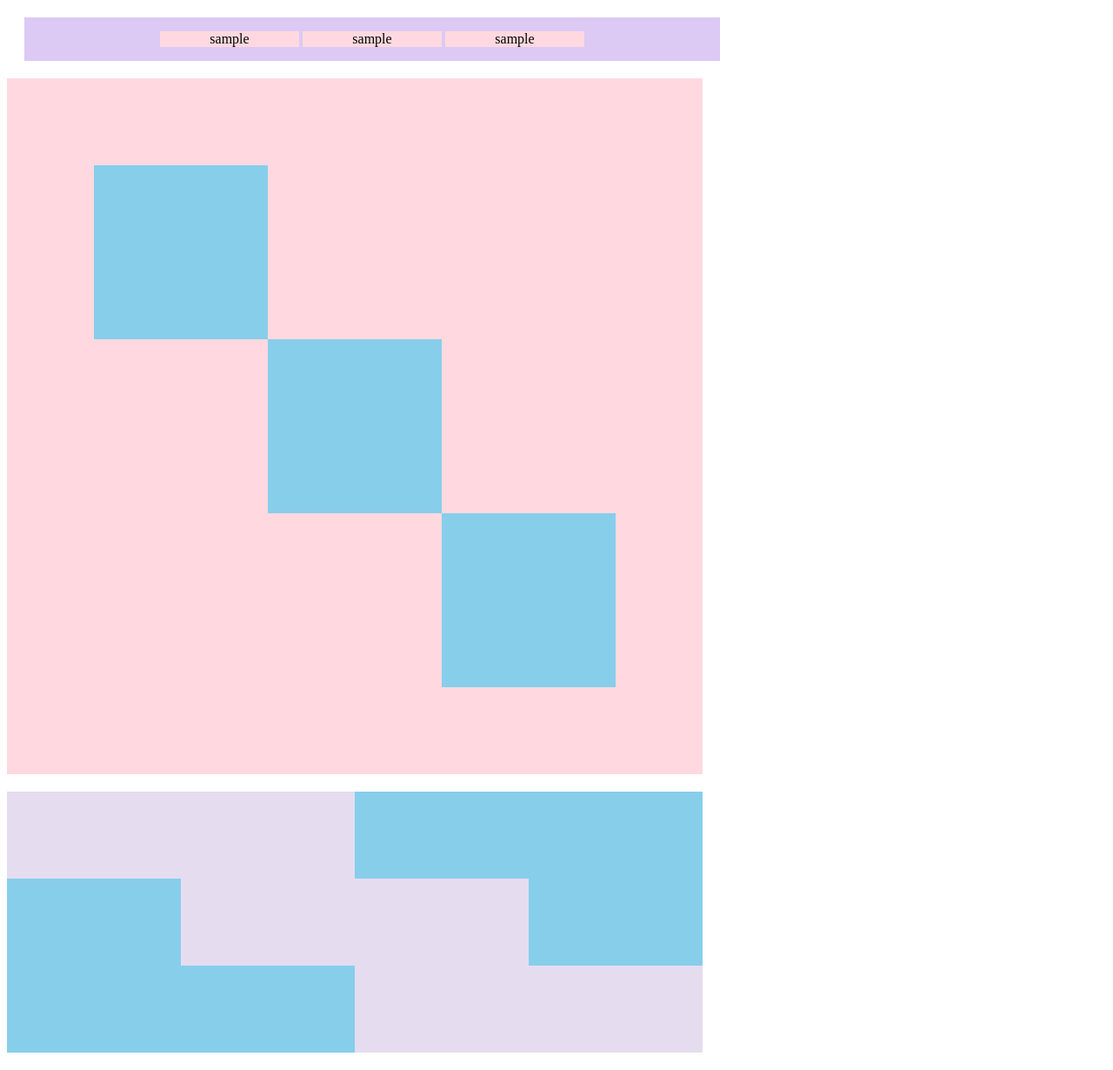
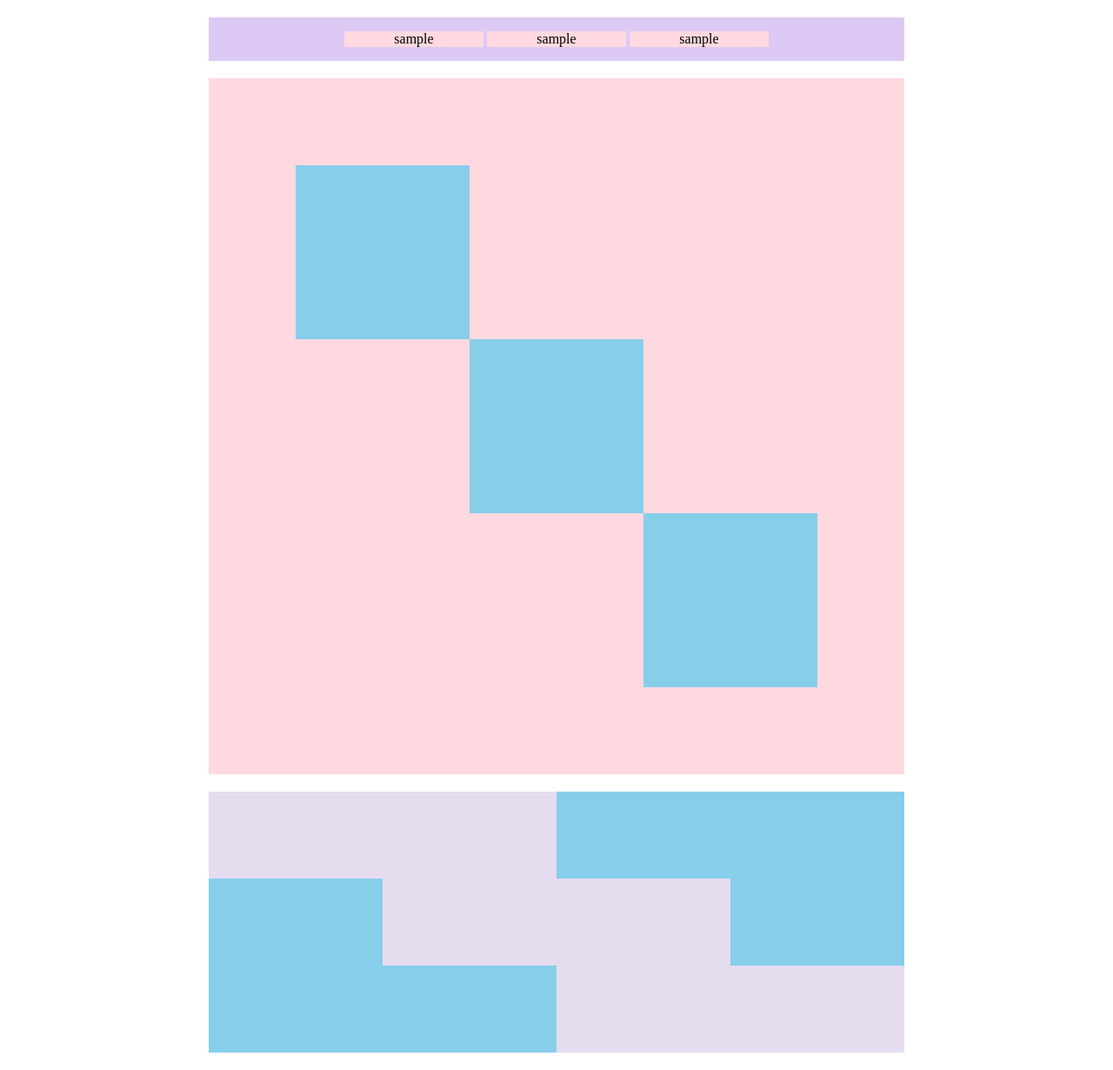
Before and after one commit to sotatoyama/html-css-basic-kadai, a plain HTML site: page kadai_018/kadai_018.html in a window 1280 px wide. Shown: the whole page at 87% size. Drawn offline with Linux system fonts and the light colour scheme.

Commit message:
kadai_018をアップロード

```diff
--- a/kadai_018/style.css
+++ b/kadai_018/style.css
@@ -1,7 +1,7 @@
 #top{
   width: 800px;
   background-color: #dcc9f4;
-  margin: 20px ;
+  margin: 20px auto;
   text-align: center;
 }
 .top-child{
@@ -12,7 +12,7 @@
 #middle{
   width: 800px;
   height: 800px;
-  margin: 20px 0 20px;
+  margin: 20px auto;
   background-color: #ffd9df;
   position: relative;
 }
@@ -39,6 +39,7 @@
 #bottom{
   width: 800px;
   height: 300px;
+  margin: 20px auto;
   background-color: #87ceeb;
   position: relative;
 }
```
